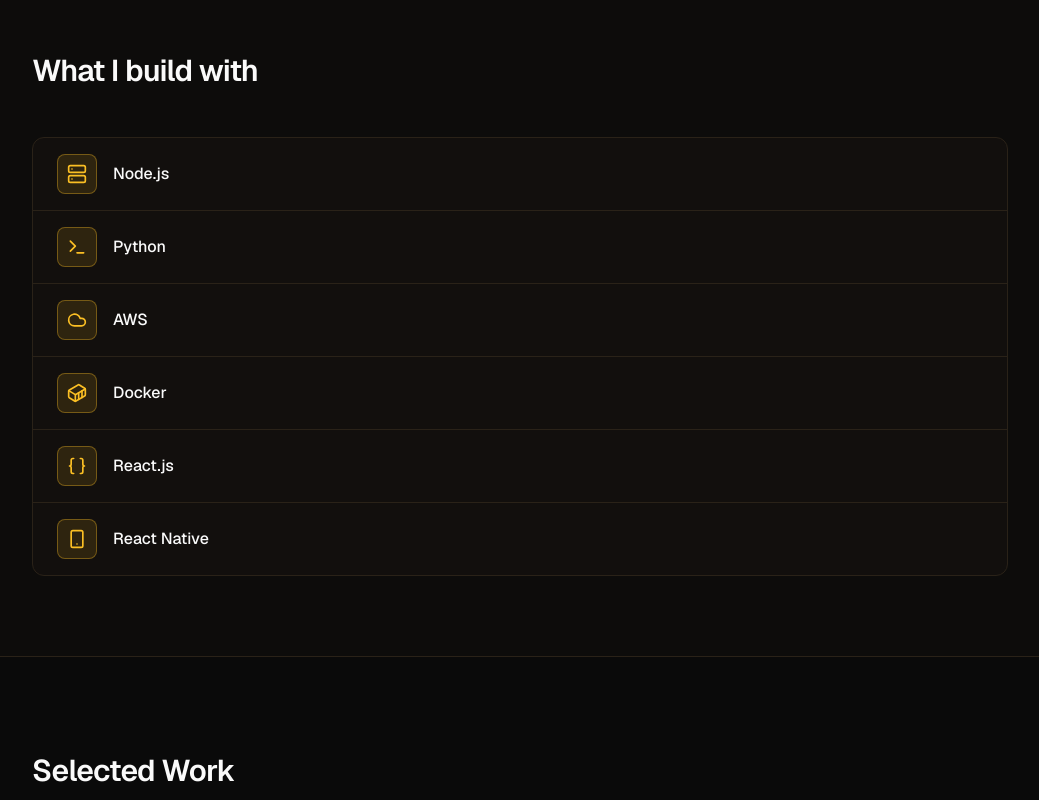
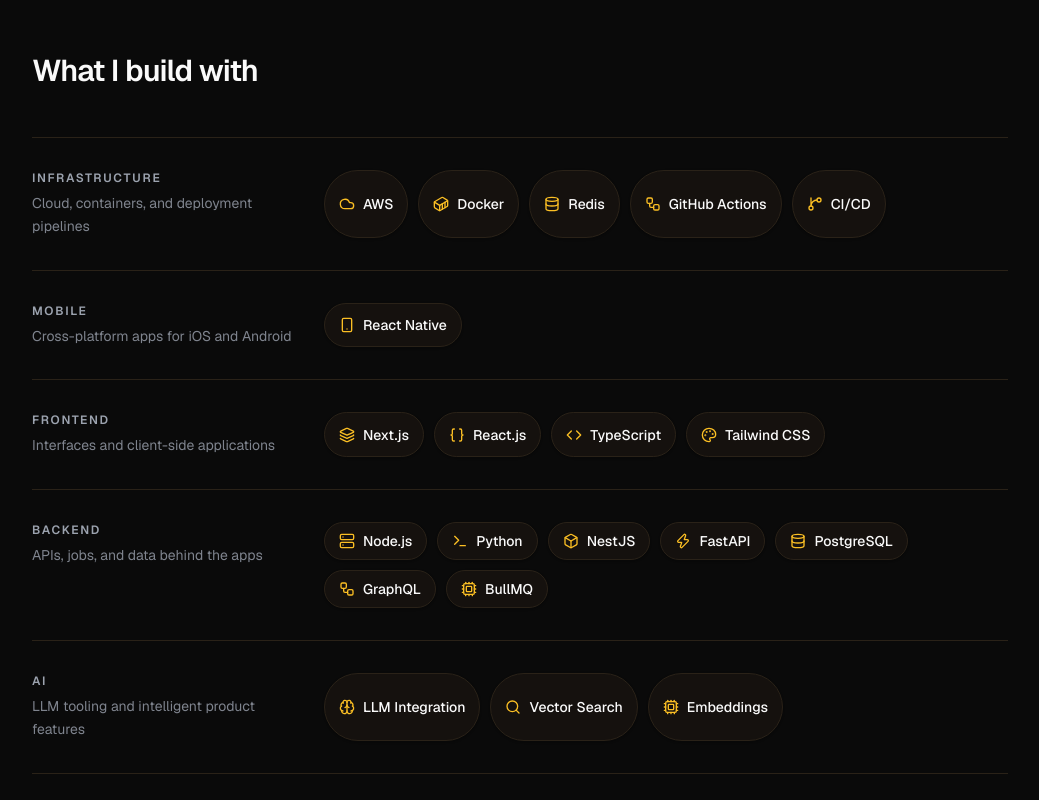
Before and after one commit to hirakroya50/portfolio, a Next.js app: page / in a window 1280 px wide. Shown: the part 720-1520 px from the top of the page, without its empty margins (120-1159 px from the left). Built offline with nearby package versions, Linux system fonts and the light colour scheme.

Commit message:
Refactor "What I build with" section to use categorized tech items. Updated data structure to include categories and descriptions, and modified related components for improved organization and presentation.

```diff
--- a/components/sections/what-i-build-with.tsx
+++ b/components/sections/what-i-build-with.tsx
@@ -1,30 +1,44 @@
 import { TechIcon } from "@/components/sections/tech-icon";
 import { SectionHeading } from "@/components/ui/section-heading";
-import { getBuildWithTech } from "@/lib/content";
+import { getBuildWithCategories } from "@/lib/content";
 
 export function WhatIBuildWith() {
-  const tech = getBuildWithTech();
+  const categories = getBuildWithCategories();
 
   return (
-    <section className="border-b border-border bg-secondary/20 py-16 sm:py-20">
+    <section className="border-b border-border py-16 sm:py-20">
       <div className="mx-auto max-w-5xl px-4 sm:px-6">
         <SectionHeading title="What I build with" />
 
-        <ul className="overflow-hidden rounded-xl border border-border bg-secondary/40">
-          {tech.map((item, index) => (
-            <li
-              key={item.slug}
-              className={`flex items-center gap-4 px-4 py-4 transition-colors hover:bg-secondary/80 sm:px-6 ${
-                index !== tech.length - 1 ? "border-b border-border" : ""
-              }`}
+        <div className="divide-y divide-border border-y border-border">
+          {categories.map((category) => (
+            <div
+              key={category.category}
+              className="grid gap-5 py-8 sm:grid-cols-[minmax(0,220px)_1fr] sm:gap-8 lg:grid-cols-[minmax(0,260px)_1fr]"
             >
-              <span className="flex h-10 w-10 shrink-0 items-center justify-center rounded-lg border border-[var(--accent-border)] bg-[var(--accent-muted)] text-accent">
-                <TechIcon icon={item.icon} className="h-5 w-5" />
-              </span>
-              <span className="text-base font-medium text-foreground">{item.name}</span>
-            </li>
+              <div className="min-w-0">
+                <p className="text-xs font-semibold uppercase tracking-[0.14em] text-muted">
+                  {category.category}
+                </p>
+                <p className="mt-1.5 text-sm leading-relaxed text-muted/80">
+                  {category.description}
+                </p>
+              </div>
+
+              <div className="flex flex-wrap gap-2.5">
+                {category.items.map((item) => (
+                  <span
+                    key={item.slug}
+                    className="inline-flex items-center gap-2 rounded-full border border-border bg-secondary/70 px-3.5 py-2 text-sm font-medium text-foreground shadow-sm transition-colors hover:border-[var(--accent-border)] hover:bg-secondary"
+                  >
+                    <TechIcon icon={item.icon} className="h-4 w-4 shrink-0 text-accent" />
+                    {item.name}
+                  </span>
+                ))}
+              </div>
+            </div>
           ))}
-        </ul>
+        </div>
       </div>
     </section>
   );
--- a/content/build-with.ts
+++ b/content/build-with.ts
@@ -1,8 +1,52 @@
-export const buildWithTech = [
-  { name: "Node.js", slug: "nodejs", icon: "Server" },
-  { name: "Python", slug: "python", icon: "Terminal" },
-  { name: "AWS", slug: "aws", icon: "Cloud" },
-  { name: "Docker", slug: "docker", icon: "Container" },
-  { name: "React.js", slug: "react", icon: "Braces" },
-  { name: "React Native", slug: "react-native", icon: "Smartphone" },
+export const buildWithCategories = [
+  {
+    category: "Infrastructure",
+    description: "Cloud, containers, and deployment pipelines",
+    items: [
+      { name: "AWS", slug: "aws", icon: "Cloud" },
+      { name: "Docker", slug: "docker", icon: "Container" },
+      { name: "Redis", slug: "redis", icon: "Database" },
+      { name: "GitHub Actions", slug: "github-actions", icon: "Workflow" },
+      { name: "CI/CD", slug: "cicd", icon: "GitBranch" },
+    ],
+  },
+  {
+    category: "Mobile",
+    description: "Cross-platform apps for iOS and Android",
+    items: [
+      { name: "React Native", slug: "react-native", icon: "Smartphone" },
+    ],
+  },
+  {
+    category: "Frontend",
+    description: "Interfaces and client-side applications",
+    items: [
+      { name: "Next.js", slug: "nextjs", icon: "Layers" },
+      { name: "React.js", slug: "react", icon: "Braces" },
+      { name: "TypeScript", slug: "typescript", icon: "Code" },
+      { name: "Tailwind CSS", slug: "tailwind", icon: "Palette" },
+    ],
+  },
+  {
+    category: "Backend",
+    description: "APIs, jobs, and data behind the apps",
+    items: [
+      { name: "Node.js", slug: "nodejs", icon: "Server" },
+      { name: "Python", slug: "python", icon: "Terminal" },
+      { name: "NestJS", slug: "nestjs", icon: "Box" },
+      { name: "FastAPI", slug: "fastapi", icon: "Zap" },
+      { name: "PostgreSQL", slug: "postgresql", icon: "Database" },
+      { name: "GraphQL", slug: "graphql", icon: "Workflow" },
+      { name: "BullMQ", slug: "bullmq", icon: "Cpu" },
+    ],
+  },
+  {
+    category: "AI",
+    description: "LLM tooling and intelligent product features",
+    items: [
+      { name: "LLM Integration", slug: "llm", icon: "Brain" },
+      { name: "Vector Search", slug: "vector-search", icon: "Search" },
+      { name: "Embeddings", slug: "embeddings", icon: "Cpu" },
+    ],
+  },
 ];
--- a/lib/content.ts
+++ b/lib/content.ts
@@ -1,11 +1,11 @@
-import { buildWithTech } from "@/content/build-with";
+import { buildWithCategories } from "@/content/build-with";
 import { profile } from "@/content/profile";
 import { experience, education } from "@/content/experience";
 import { projects } from "@/content/projects";
 import { skillGroups } from "@/content/skills";
 import {
   contentSchema,
-  type BuildWithTech,
+  type BuildWithCategory,
   type Experience,
   type Profile,
   type Project,
@@ -17,7 +17,7 @@
   education,
   skillGroups,
   projects,
-  buildWithTech,
+  buildWithCategories,
 });
 
 function buildSummary(yearsExperience: string, title: string): string {
@@ -44,8 +44,8 @@
   return validated.skillGroups;
 }
 
-export function getBuildWithTech(): BuildWithTech[] {
-  return validated.buildWithTech;
+export function getBuildWithCategories(): BuildWithCategory[] {
+  return validated.buildWithCategories;
 }
 
 export function getProjects(): Project[] {
--- a/lib/schemas.ts
+++ b/lib/schemas.ts
@@ -53,10 +53,16 @@
   resumePath: z.string().min(1),
 });
 
-const buildWithSchema = z.object({
+const buildWithItemSchema = z.object({
   name: z.string().min(1),
   slug: z.string().min(1),
   icon: z.string().min(1),
+});
+
+const buildWithCategorySchema = z.object({
+  category: z.string().min(1),
+  description: z.string().min(1),
+  items: z.array(buildWithItemSchema).min(1),
 });
 
 export const contentSchema = z.object({
@@ -76,14 +82,15 @@
     }),
   ),
   projects: z.array(projectSchema).min(1),
-  buildWithTech: z.array(buildWithSchema).min(1),
+  buildWithCategories: z.array(buildWithCategorySchema).min(1),
 });
 
 export type ProfileInput = z.infer<typeof profileInputSchema>;
 export type Profile = ProfileInput & { summary: string };
 export type Experience = z.infer<typeof experienceSchema>;
 export type Project = z.infer<typeof projectSchema>;
-export type BuildWithTech = z.infer<typeof buildWithSchema>;
+export type BuildWithItem = z.infer<typeof buildWithItemSchema>;
+export type BuildWithCategory = z.infer<typeof buildWithCategorySchema>;
 export type SkillGroup = {
   category: string;
   skills: string[];
--- a/scripts/validate-content.ts
+++ b/scripts/validate-content.ts
@@ -1,4 +1,4 @@
-import { buildWithTech } from "../content/build-with";
+import { buildWithCategories } from "../content/build-with";
 import { profile } from "../content/profile";
 import { experience, education } from "../content/experience";
 import { projects } from "../content/projects";
@@ -12,7 +12,7 @@
     education,
     skillGroups,
     projects,
-    buildWithTech,
+    buildWithCategories,
   });
   console.log("Content validation passed.");
 } catch (error) {
```
Also changed, not shown: components/sections/tech-icon.tsx (+23 -1 lines), 1 other file (tests, documents, lock files or other folders).
